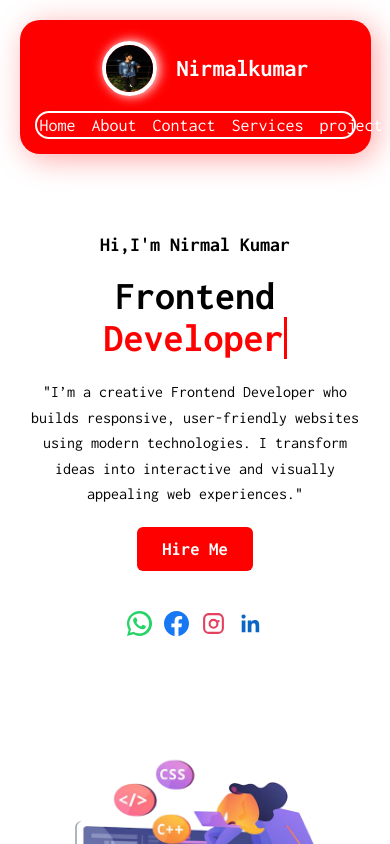
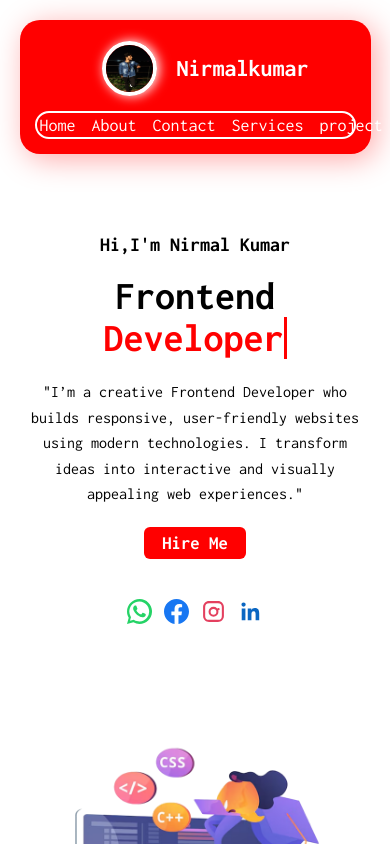
Before and after one commit to NirmalkumarS2002/NirmalKumar-S-Portfolio, a React app: page / in a window 390 px wide. Shown: the top 844 px of the page. Built offline with nearby package versions, Linux system fonts and the light colour scheme; the HTML template or start-up script is replaced by a standard one.

Commit message:
final updated

```diff
--- a/src/Routers/Home.css
+++ b/src/Routers/Home.css
@@ -190,5 +190,10 @@
 
 }
 
+    .text h3{
+        padding: 6px 18px;
+
+    }
+
 
 }
```
